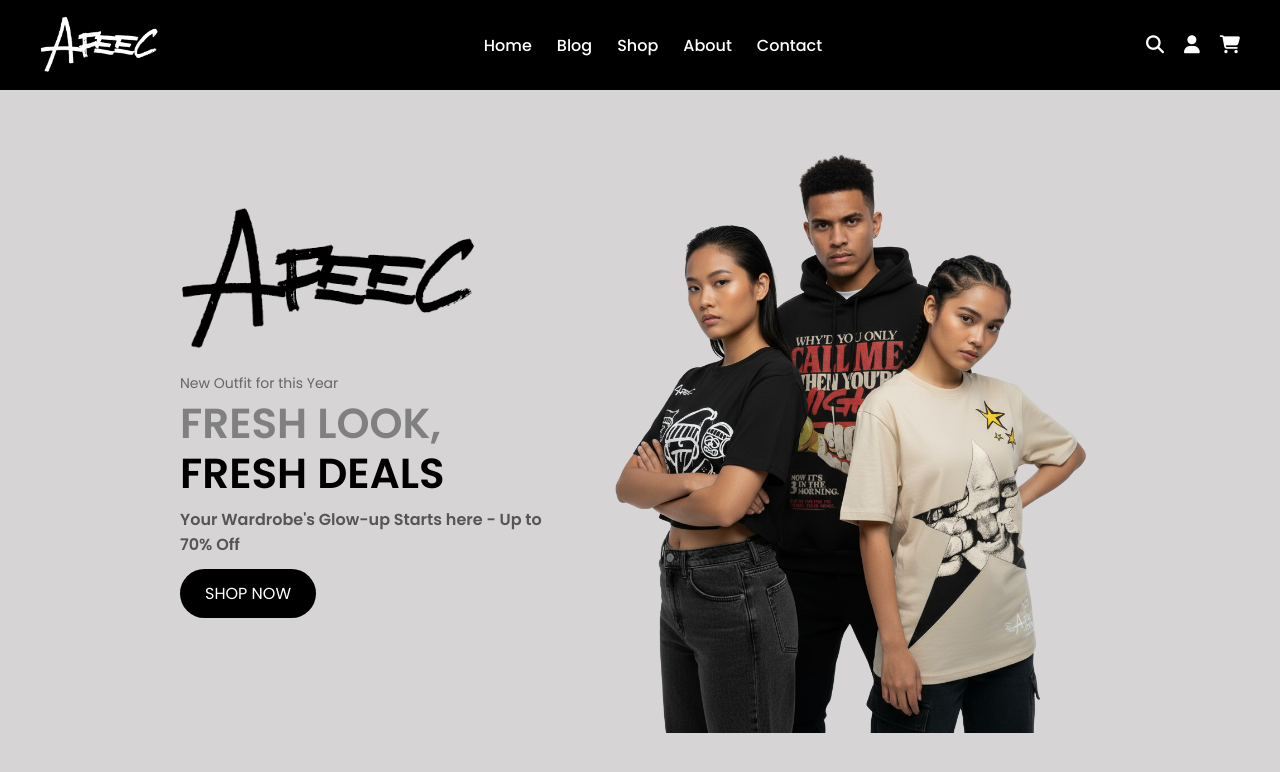
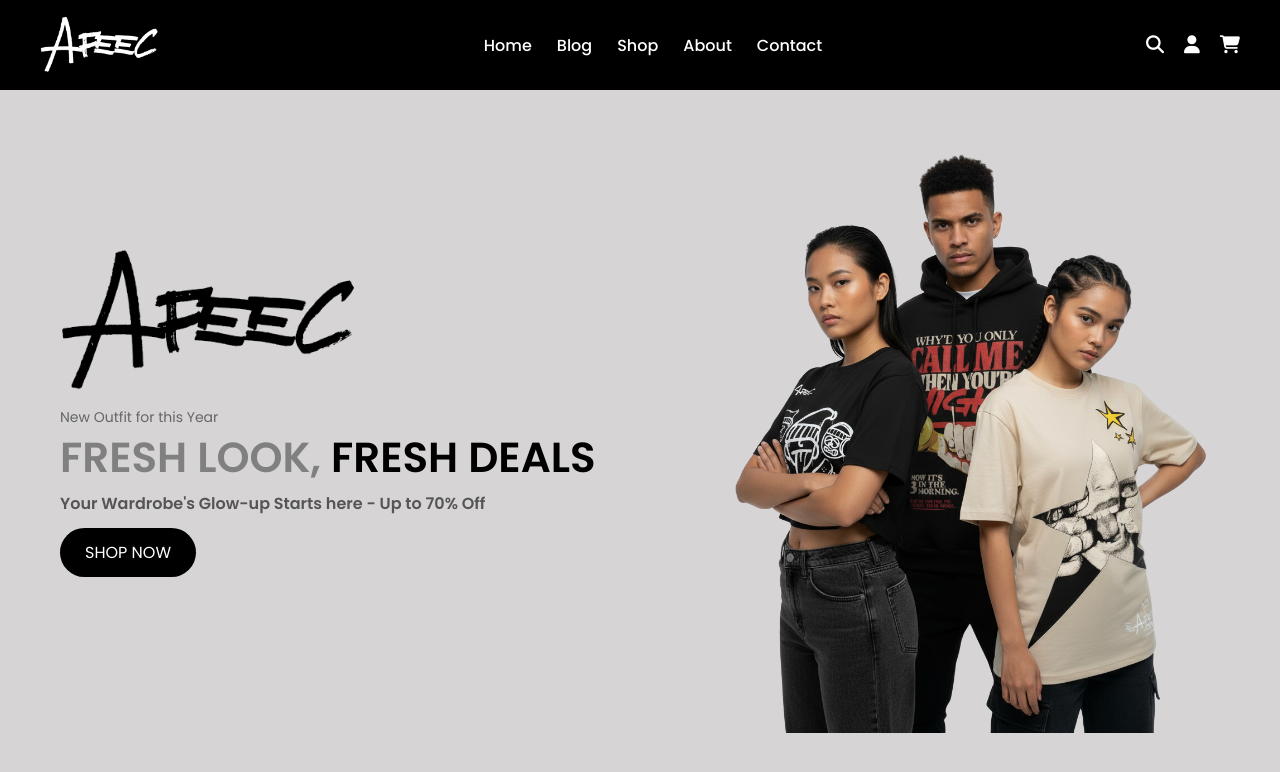
Before and after one commit to Poatan21/AFEEC_Group6, a plain HTML site: page index.html in a window 1280 px wide. Drawn offline with Linux system fonts and the light colour scheme.

Commit message:
Update style.css

```diff
--- a/style.css
+++ b/style.css
@@ -201,20 +201,25 @@ a{
 
 /* ====== HERO SECTION - ULTRA COMPACT ====== */
 .content-section {
-    display: flex;
-    align-items: center;
+    display: flex !important;
+    align-items: center !important;
     justify-content: space-between !important;
-    max-width: 1400px;
-    margin: 0 auto;
-    padding: 20px 60px;
-    gap: 50px;
+    max-width: 1400px !important;
+    margin: 0 auto !important;
+    padding: 20px 60px !important;
+    gap: 50px !important;
+    width: 100% !important;
+    position: relative !important;
 }
 
 /* Text content on the left - FIXED ORDER */
 .text-content {
-    flex: 1;
-    max-width: 600px;
+    flex: 1 !important;
+    max-width: 600px !important;
     order: 1 !important;
+    display: flex !important;
+    flex-direction: column !important;
+    align-items: flex-start !important;
 }
 
 /* Large AFEEC logo */
@@ -245,14 +250,19 @@ a{
 
 /* Image stays on the RIGHT side - FIXED POSITIONING */
 .right-img {
-    width: 100% !important;
+    width: 500px !important;
     max-width: 500px !important;
-    height: auto;
-    border-radius: 15px;
-    object-fit: cover;
-    flex-shrink: 0;
+    height: auto !important;
+    border-radius: 15px !important;
+    object-fit: cover !important;
+    flex-shrink: 0 !important;
     order: 2 !important;
-    margin-left: auto !important;
+    margin-left: 50px !important;
+    display: block !important;
+    flex-grow: 0 !important;
+    position: relative !important;
+    z-index: 1 !important;
+    align-self: center !important;
 }
 
 .shop-btn {
```
